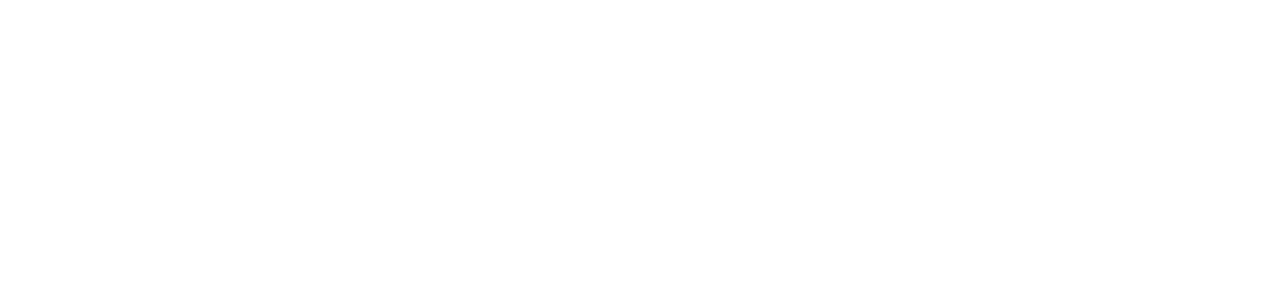
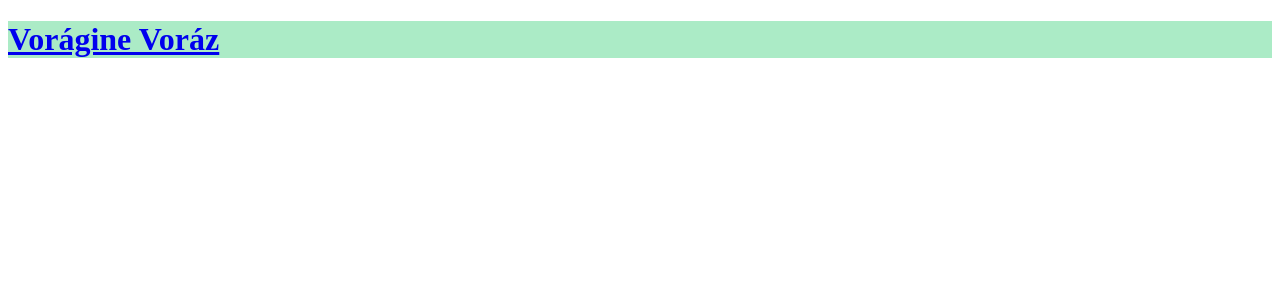
Before and after one commit to metazenic/Capitana-Distopio, a React (Create React App) app: page / in a window 1280 px wide. Shown: the top 300 px of the page. Built offline with nearby package versions, Linux system fonts and the light colour scheme.

Commit message:
[ADD] header

```diff
--- a/src/App.js
+++ b/src/App.js
@@ -1,6 +1,10 @@
+import Header from "./componentes/header/Header";
+
 function App() {
   return (
-    <div className="App"></div>
+    <div className="App">
+      <Header />
+    </div>
   );
 }
 
--- /dev/null
+++ b/src/componentes/header/Header.jsx
@@ -0,0 +1,13 @@
+import Style from "./Style.module.css";
+
+const Header = () => {
+  return (
+    <header>
+      <h1 className={Style.titulo}>
+        <a href="#">Vorágine Voráz</a>
+      </h1>
+    </header>
+  );
+};
+
+export default Header;
--- /dev/null
+++ b/src/componentes/header/Style.module.css
@@ -0,0 +1,4 @@
+.titulo {
+    background-color: #ABEBC6;
+    color: #196F3D ;
+}
```
